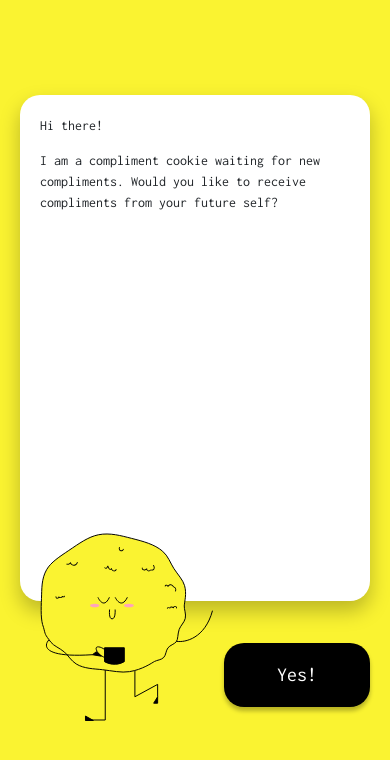
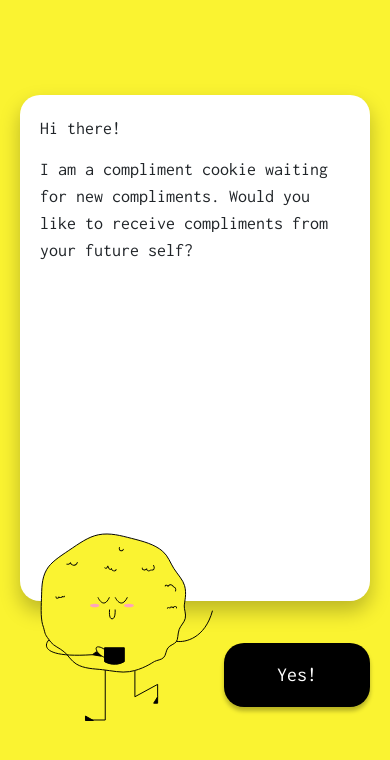
Before and after one commit to adam-balassa/cookie-jar, an Angular app: page /tutorial/1 in a window 390 px wide. Shown: the top 760 px of the page. Built offline with nearby package versions, Linux system fonts and the light colour scheme.

Commit message:
responsivity

```diff
--- a/src/app/components/give-compliment/give-compliment.component.css
+++ b/src/app/components/give-compliment/give-compliment.component.css
@@ -90,6 +90,6 @@ textarea {
 
 @media screen and (max-width: 450px){
   textarea, div, textarea::placeholder {
-      font-size: 14px;
+      font-size: 17px;
   }
 }
--- a/src/app/pages/compliment-added/compliment-added.component.css
+++ b/src/app/pages/compliment-added/compliment-added.component.css
@@ -2,10 +2,12 @@
   background-color: var(--yellow);
   height: 100vh;
   padding: 20px;
+  padding-bottom: 100px;
 }
 
 .jar-container {
   position: relative;
+  height: 100%;
   animation: appear .5s;
 }
 
--- a/src/app/pages/tutorial/first-page/first-page.component.css
+++ b/src/app/pages/tutorial/first-page/first-page.component.css
@@ -76,7 +76,14 @@
   }
 }
 
-@media screen and (max-width: 450px){
+@media screen and (max-width: 440px){
+  .tutorial-text{
+      font-size: 18px;
+      margin: 20px;
+      margin-bottom: 0px;
+  }
+}
+@media screen and (max-width: 380px){
   .tutorial-text{
       font-size: 14px;
       margin: 20px;
--- a/src/app/pages/tutorial/fourth-page/fourth-page.component.css
+++ b/src/app/pages/tutorial/fourth-page/fourth-page.component.css
@@ -76,11 +76,17 @@
   }
 }
 
-
-@media screen and (max-width: 450px){
+@media screen and (max-width: 440px){
+  .tutorial-text{
+      font-size: 18px;
+      margin: 20px;
+      margin-bottom: 0px;
+  }
+}
+@media screen and (max-width: 380px){
   .tutorial-text{
       font-size: 14px;
       margin: 20px;
-      margin-bottom: 0px
+      margin-bottom: 0px;
   }
 }
--- a/src/app/pages/tutorial/second-page/second-page.component.css
+++ b/src/app/pages/tutorial/second-page/second-page.component.css
@@ -77,10 +77,17 @@
 }
 
 
-@media screen and (max-width: 450px){
+@media screen and (max-width: 440px){
+  .tutorial-text{
+      font-size: 18px;
+      margin: 20px;
+      margin-bottom: 0px;
+  }
+}
+@media screen and (max-width: 380px){
   .tutorial-text{
       font-size: 14px;
       margin: 20px;
-      margin-bottom: 0px
+      margin-bottom: 0px;
   }
 }
--- a/src/app/pages/tutorial/third-page/third-page.component.css
+++ b/src/app/pages/tutorial/third-page/third-page.component.css
@@ -76,11 +76,17 @@
   }
 }
 
-
-@media screen and (max-width: 450px){
+@media screen and (max-width: 440px){
+  .tutorial-text{
+      font-size: 18px;
+      margin: 20px;
+      margin-bottom: 0px;
+  }
+}
+@media screen and (max-width: 380px){
   .tutorial-text{
       font-size: 14px;
       margin: 20px;
-      margin-bottom: 0px
+      margin-bottom: 0px;
   }
 }
```
